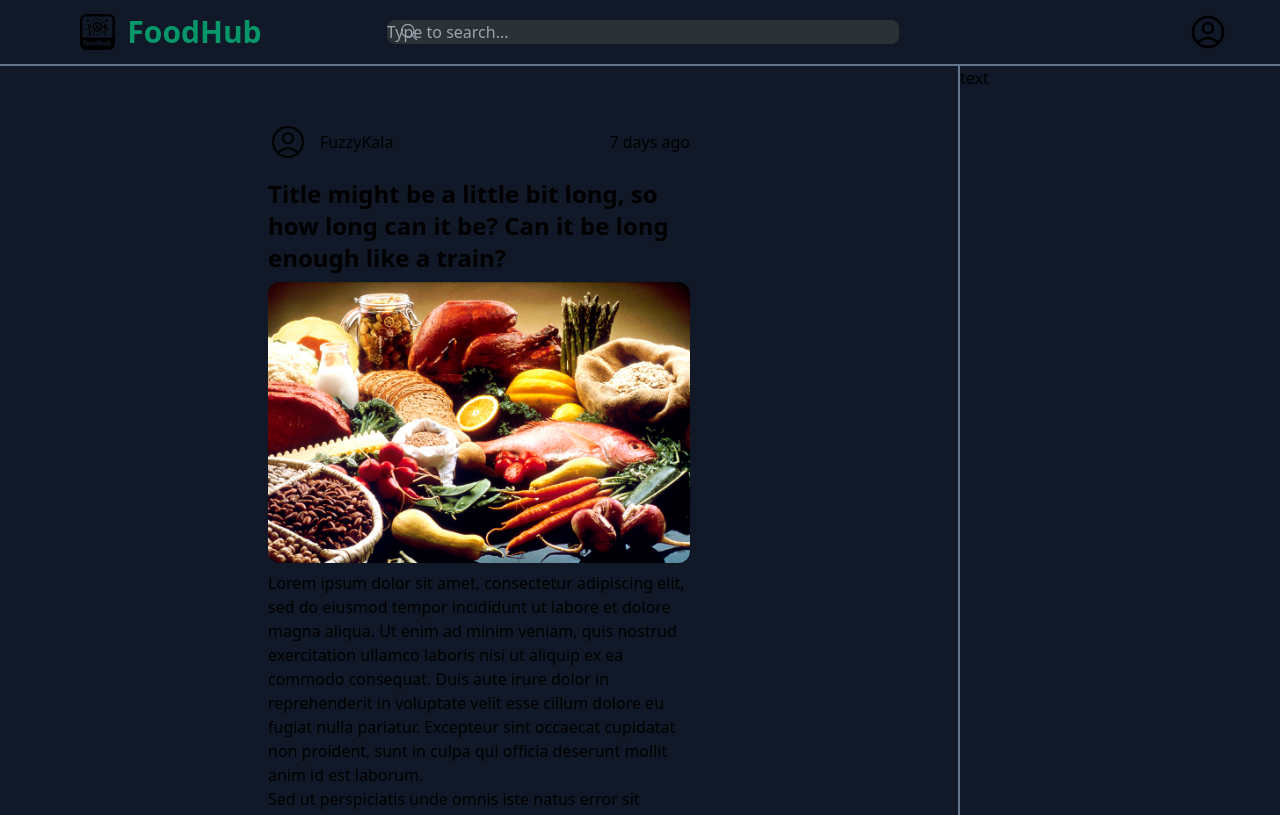
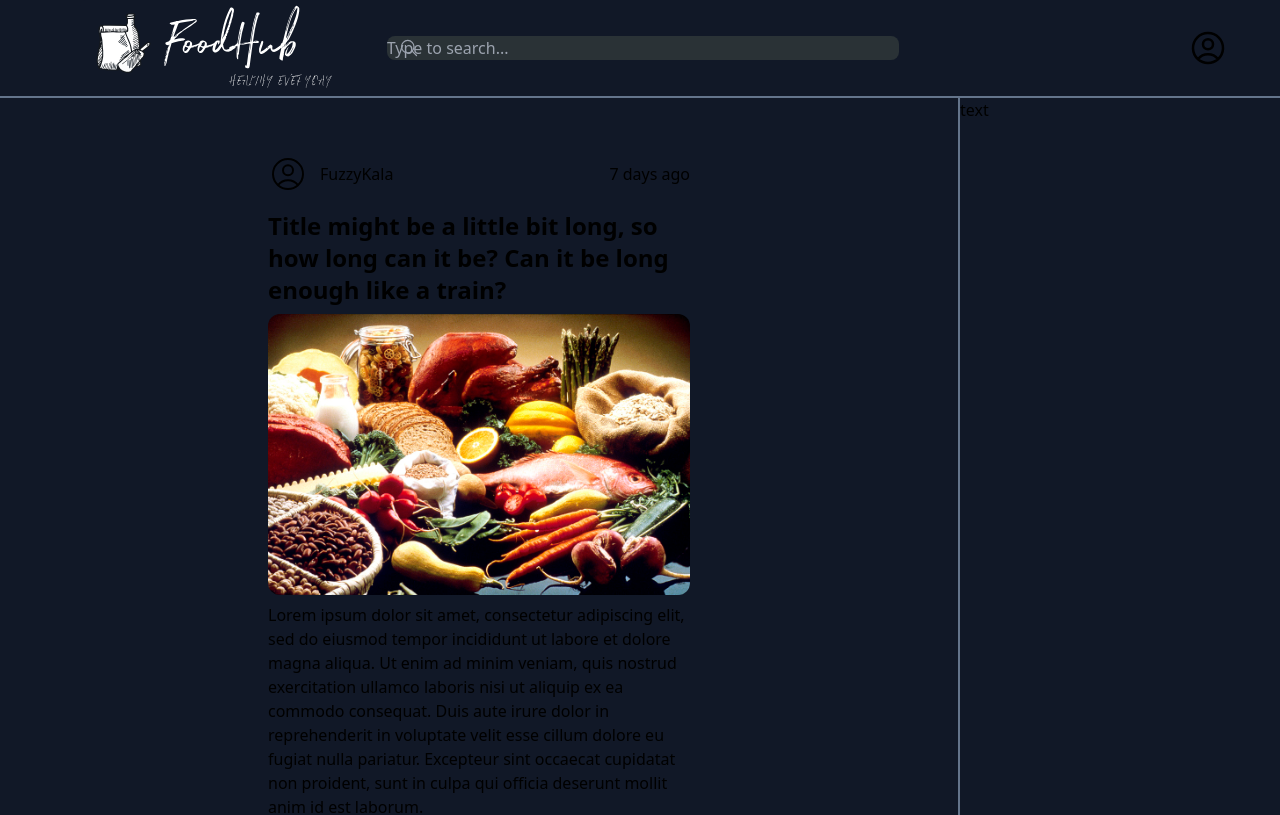
Before and after one commit to FuzzyKala/foodhub-nextjs, a Next.js app: page / in a window 1280 px wide. Shown: the top 815 px of the page. Built offline with nearby package versions, Linux system fonts and the light colour scheme.

Commit message:
updated logo and nav bar

```diff
--- a/src/app/page.tsx
+++ b/src/app/page.tsx
@@ -1,5 +1,5 @@
 "use client";
-import SearchBar from "../components/SearchBar";
+import SearchBar from "@/components/SearchBar";
 import Dropdown from "@/components/Dropdown";
 import Logo from "@/components/Logo";
 import MenuIcon from "@/components/MenuIcon";
@@ -9,21 +9,22 @@ import DivideLine from "@/components/DivideLine";
 export default function Home() {
   return (
     <div>
-      <header>
-        <div
+      <header
         id="navBar"
         className="border-b-2 border-slate-500 flex justify-between bg-gray-900"
       >
-          <div id="navBar-left" className="flex basis-1/3 pl-20">
+        <div id="navBar-left" className="flex basis-1/3 pl-20 items-center">
           <Logo />
           {/* <MenuIcon /> */}
         </div>
-          <div id="navBar-middle" className="flex basis-1/3">
+        <div id="navBar-middle" className="flex basis-1/3 items-center">
           <SearchBar />
         </div>
-          <div id="navBar-right" className="flex basis-1/3 justify-end pr-10">
+        <div
+          id="navBar-right"
+          className="flex basis-1/3 justify-end pr-10 items-center"
+        >
           <Dropdown />
-          </div>
         </div>
       </header>
       <main className="flex flex-row">
--- a/src/components/Logo.tsx
+++ b/src/components/Logo.tsx
@@ -2,15 +2,14 @@ import Image from "next/image";
 
 export default function Logo() {
   return (
-    <div className="bg-transparent flex items-center">
+    <div className="flex items-center">
       <Image
-        src="/11.svg"
+        src="/logo.svg"
         alt="FoodHub Logo"
         width={60}
         height={60}
-        className="w-auto h-9 rounded-md"
+        className="w-auto h-24 rounded-md"
       />
-      <p className="font-bold text-3xl text-emerald-600 pl-3">FoodHub</p>
     </div>
   );
 }
```
Also changed, not shown: public/logo.svg. Lines whose indentation alone changed are shown as unchanged.
